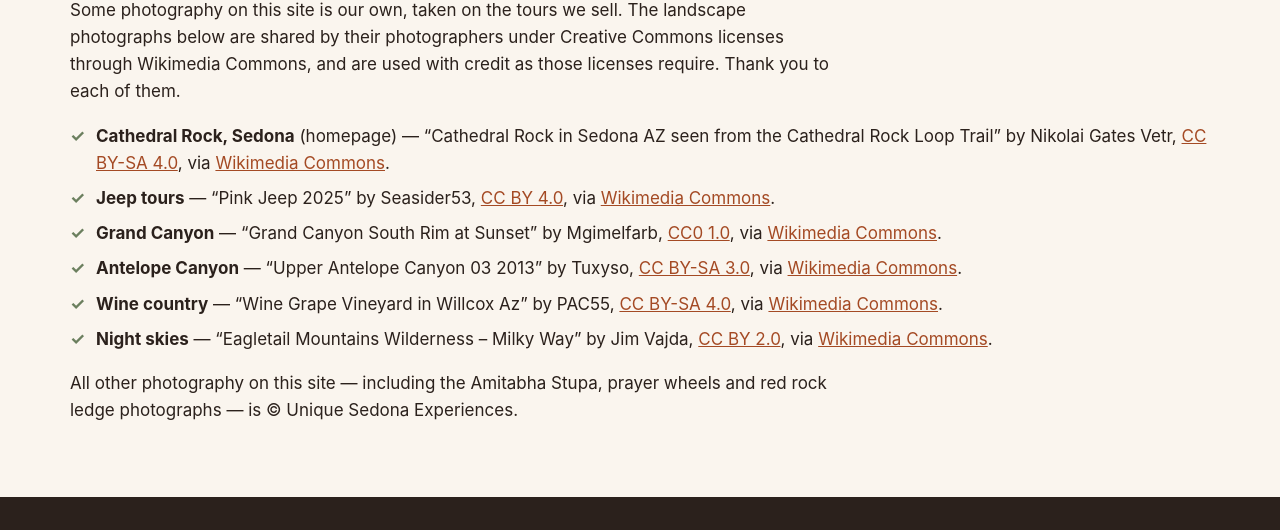
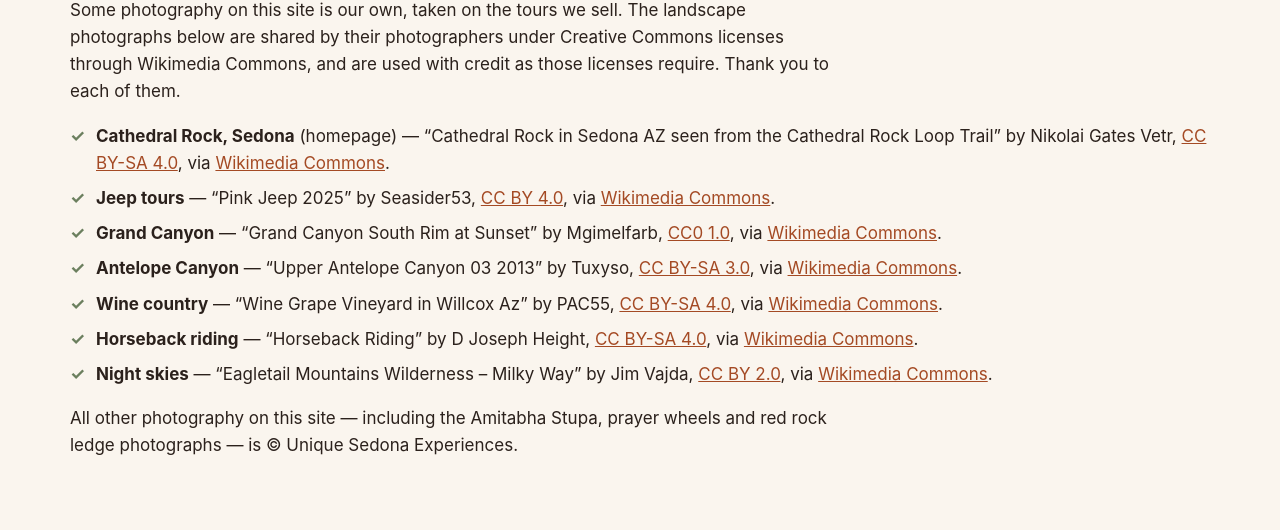
Before and after one commit to Uniquecompany1/booksedonatours-, a plain HTML site: page photo-credits.html in a window 1280 px wide. Shown: the part 242-772 px from the top of the page. Drawn offline with Linux system fonts and the light colour scheme.

Commit message:
Add Sedona horseback riding blog post

```diff
--- a/photo-credits.html
+++ b/photo-credits.html
@@ -34,6 +34,7 @@
     <li><strong>Grand Canyon</strong> — “Grand Canyon South Rim at Sunset” by Mgimelfarb, <a href="https://creativecommons.org/publicdomain/zero/1.0/" rel="noopener" target="_blank">CC0 1.0</a>, via <a href="https://commons.wikimedia.org/wiki/File:Grand_Canyon_South_Rim_at_Sunset.jpg" rel="noopener" target="_blank">Wikimedia Commons</a>.</li>
     <li><strong>Antelope Canyon</strong> — “Upper Antelope Canyon 03 2013” by Tuxyso, <a href="https://creativecommons.org/licenses/by-sa/3.0/" rel="noopener" target="_blank">CC BY-SA 3.0</a>, via <a href="https://commons.wikimedia.org/wiki/File:Upper_Antelope_Canyon_03_2013.jpg" rel="noopener" target="_blank">Wikimedia Commons</a>.</li>
     <li><strong>Wine country</strong> — “Wine Grape Vineyard in Willcox Az” by PAC55, <a href="https://creativecommons.org/licenses/by-sa/4.0/" rel="noopener" target="_blank">CC BY-SA 4.0</a>, via <a href="https://commons.wikimedia.org/wiki/File:Wine_Grape_Vineyard_in_Willcox_Az.jpg" rel="noopener" target="_blank">Wikimedia Commons</a>.</li>
+        <li><strong>Horseback riding</strong> — “Horseback Riding” by D Joseph Height, <a href="https://creativecommons.org/licenses/by-sa/4.0/" rel="noopener" target="_blank">CC BY-SA 4.0</a>, via <a href="https://commons.wikimedia.org/wiki/File:Horseback_Riding.jpg" rel="noopener" target="_blank">Wikimedia Commons</a>.</li>
     <li><strong>Night skies</strong> — “Eagletail Mountains Wilderness – Milky Way” by Jim Vajda, <a href="https://creativecommons.org/licenses/by/2.0/" rel="noopener" target="_blank">CC BY 2.0</a>, via <a href="https://commons.wikimedia.org/wiki/File:Eagletail_Mountains_Wilderness_-_Milky_Way.jpg" rel="noopener" target="_blank">Wikimedia Commons</a>.</li>
   </ul>
 
```
